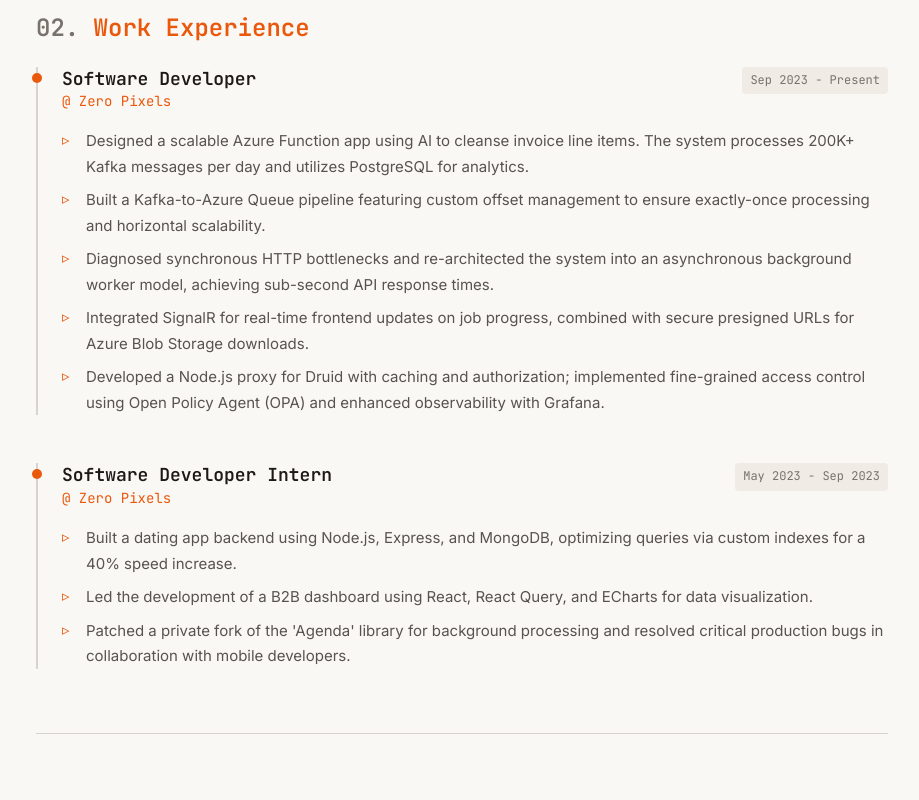
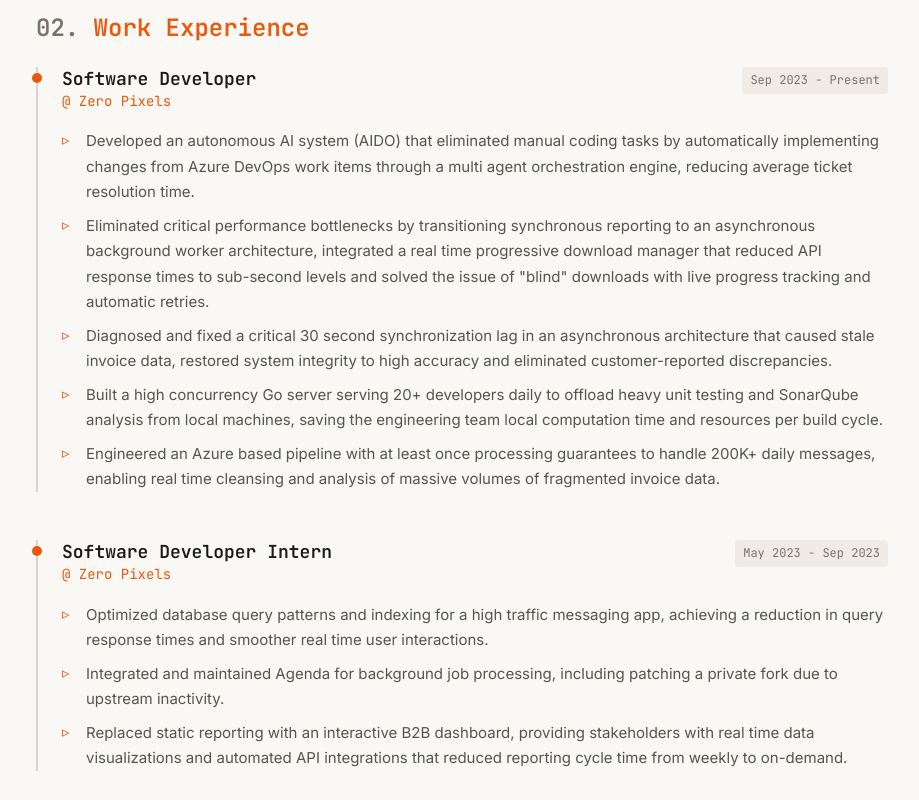
Before and after one commit to Goutham-AR/goutham-AR.github.io, a React (Vite) app: page / in a window 1280 px wide. Shown: the part 880-1680 px from the top of the page, without its empty margins (178-1097 px from the left). Built offline with nearby package versions, Linux system fonts and the light colour scheme.

Commit message:
feat(experience): update experience highlights for improved clarity and relevance fix(header): correct name formatting and clean up commented code

```diff
--- a/src/components/Experience.tsx
+++ b/src/components/Experience.tsx
@@ -13,11 +13,11 @@ const experiences: ExperienceItem[] = [
     company: "Zero Pixels",
     period: "Sep 2023 - Present",
     highlights: [
-      "Designed a scalable Azure Function app using AI to cleanse invoice line items. The system processes 200K+ Kafka messages per day and utilizes PostgreSQL for analytics.",
-      "Built a Kafka-to-Azure Queue pipeline featuring custom offset management to ensure exactly-once processing and horizontal scalability.",
-      "Diagnosed synchronous HTTP bottlenecks and re-architected the system into an asynchronous background worker model, achieving sub-second API response times.",
-      "Integrated SignalR for real-time frontend updates on job progress, combined with secure presigned URLs for Azure Blob Storage downloads.",
-      "Developed a Node.js proxy for Druid with caching and authorization; implemented fine-grained access control using Open Policy Agent (OPA) and enhanced observability with Grafana.",
+      "Developed an autonomous AI system (AIDO) that eliminated manual coding tasks by automatically implementing changes from Azure DevOps work items through a multi agent orchestration engine, reducing average ticket resolution time.",
+      "Eliminated critical performance bottlenecks by transitioning synchronous reporting to an asynchronous background worker architecture, integrated a real time progressive download manager that reduced API response times to sub-second levels and solved the issue of \"blind\" downloads with live progress tracking and automatic retries.",
+      "Diagnosed and fixed a critical 30 second synchronization lag in an asynchronous architecture that caused stale invoice data, restored system integrity to high accuracy and eliminated customer-reported discrepancies.",
+      "Built a high concurrency Go server serving 20+ developers daily to offload heavy unit testing and SonarQube analysis from local machines, saving the engineering team local computation time and resources per build cycle.",
+      "Engineered an Azure based pipeline with at least once processing guarantees to handle 200K+ daily messages, enabling real time cleansing and analysis of massive volumes of fragmented invoice data.",
     ],
   },
   {
@@ -25,9 +25,9 @@ const experiences: ExperienceItem[] = [
     company: "Zero Pixels",
     period: "May 2023 - Sep 2023",
     highlights: [
-      "Built a dating app backend using Node.js, Express, and MongoDB, optimizing queries via custom indexes for a 40% speed increase.",
-      "Led the development of a B2B dashboard using React, React Query, and ECharts for data visualization.",
-      "Patched a private fork of the 'Agenda' library for background processing and resolved critical production bugs in collaboration with mobile developers.",
+      "Optimized database query patterns and indexing for a high traffic messaging app, achieving a reduction in query response times and smoother real time user interactions.",
+      "Integrated and maintained Agenda for background job processing, including patching a private fork due to upstream inactivity.",
+      "Replaced static reporting with an interactive B2B dashboard, providing stakeholders with real time data visualizations and automated API integrations that reduced reporting cycle time from weekly to on-demand.",
     ],
   },
 ]
--- a/src/components/Header.tsx
+++ b/src/components/Header.tsx
@@ -52,7 +52,7 @@ const Header = ({ theme, onThemeToggle }: HeaderProps) => {
 
         {isHome && (
           <>
-            <h1 className={styles.name}>Goutham AR</h1>
+            <h1 className={styles.name}>Goutham A R</h1>
             <p className={styles.role}>Software Developer</p>
 
             <nav className={styles.links}>
@@ -72,6 +72,10 @@ const Header = ({ theme, onThemeToggle }: HeaderProps) => {
                 <GitHubIcon />
                 <span>GitHub</span>
               </a>
+              {/* <a href="https://goutham-ar.github.io" target="_blank" rel="noopener noreferrer" aria-label="Website">
+                <WebsiteIcon />
+                <span>Website</span>
+              </a> */}
             </nav>
           </>
         )}
@@ -115,4 +119,12 @@ const GitHubIcon = () => (
   </svg>
 )
 
+// const WebsiteIcon = () => (
+//   <svg width="18" height="18" viewBox="0 0 24 24" fill="none" stroke="currentColor" strokeWidth="2" strokeLinecap="round" strokeLinejoin="round">
+//     <circle cx="12" cy="12" r="10"/>
+//     <line x1="2" y1="12" x2="22" y2="12"/>
+//     <path d="M12 2a15.3 15.3 0 0 1 4 10 15.3 15.3 0 0 1-4 10 15.3 15.3 0 0 1-4-10 15.3 15.3 0 0 1 4-10z"/>
+//   </svg>
+// )
+
 export default Header
```
Also changed, not shown: 1 other file (tests, documents, lock files or other folders).
